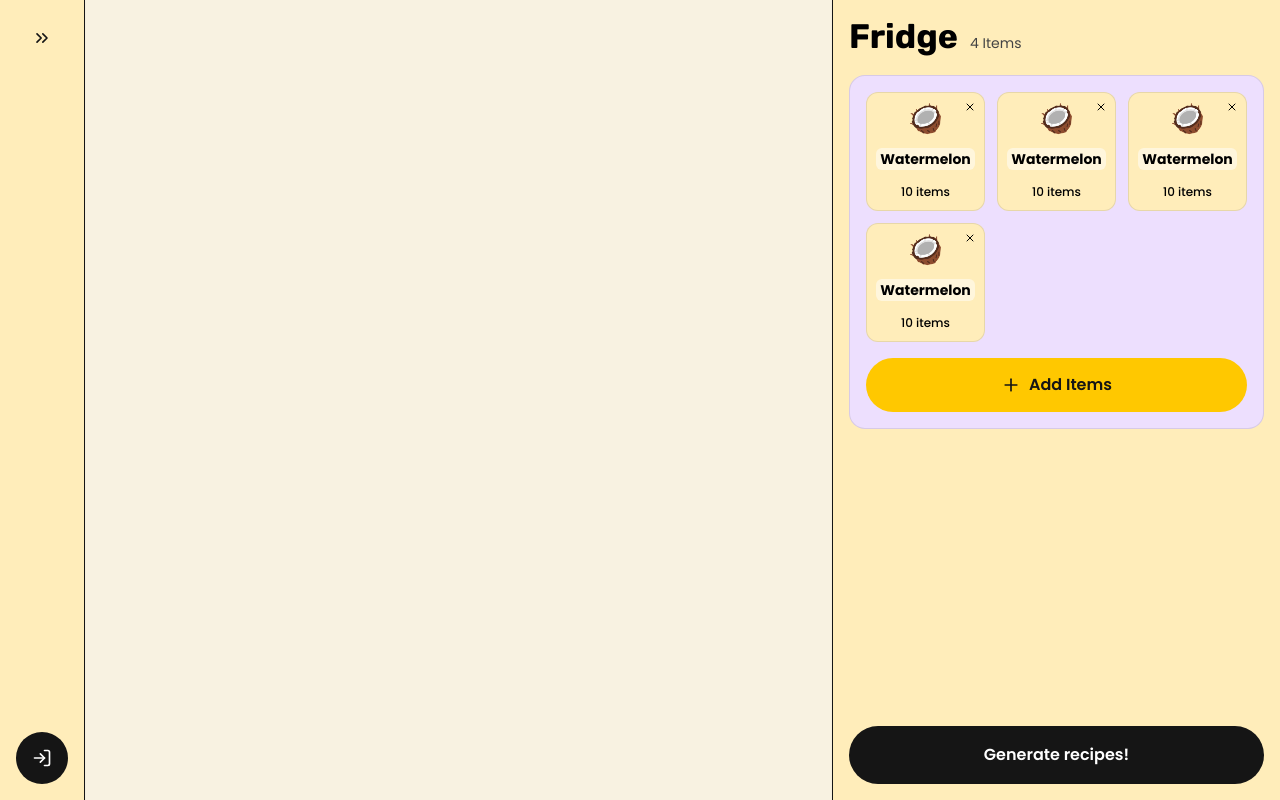
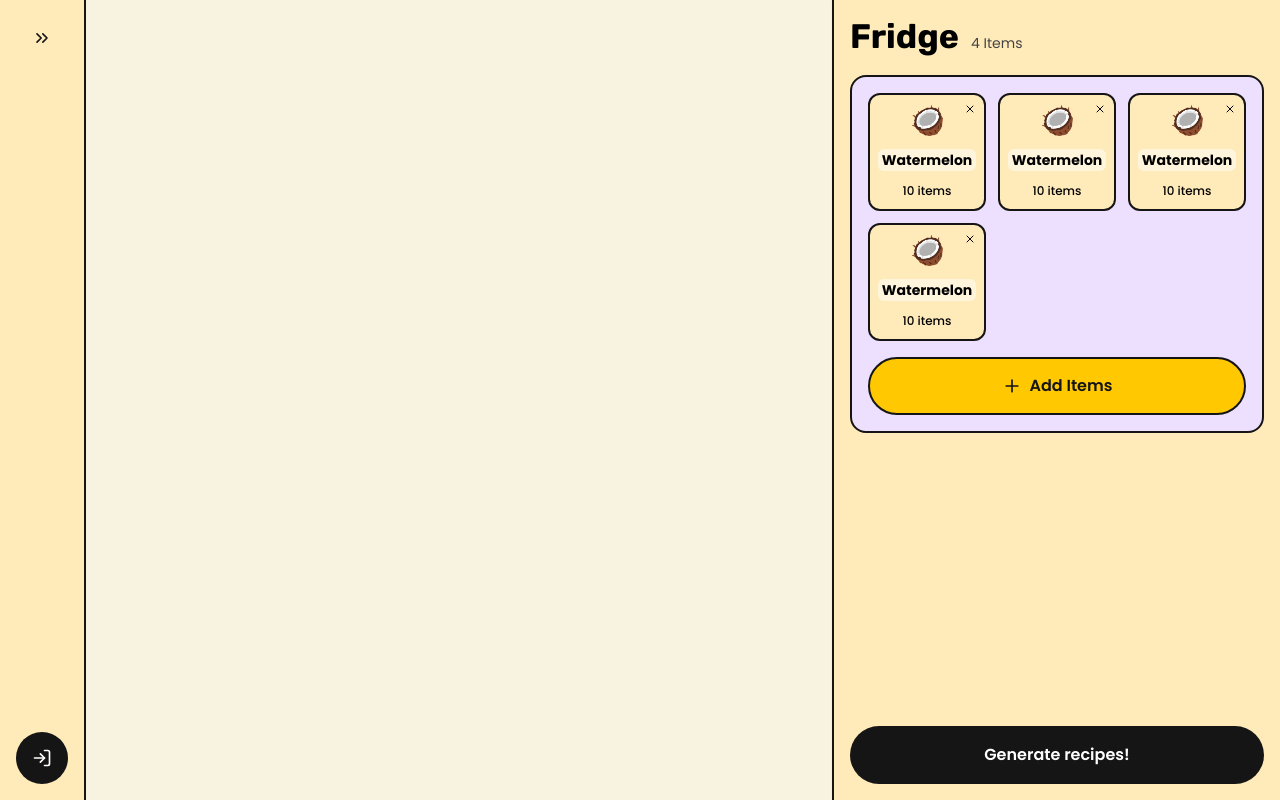
Before and after one commit to Flanner-app/flanner-nextjs-frontend, a Next.js app: page / in a window 1280 px wide. Built offline with nearby package versions, Linux system fonts and the light colour scheme.

Commit message:
feat: change design by adding more borders

```diff
--- a/src/components/groceries/Fridge.tsx
+++ b/src/components/groceries/Fridge.tsx
@@ -56,7 +56,7 @@ const Fridge = ({ itemList }: { itemList: FridgeItemType[] }) => {
       </div>
       <div
         className={clsx(
-          'relative flex flex-col gap-4 rounded-2xl border border-black-regular/10 p-4',
+          'relative flex flex-col gap-4 rounded-2xl border-2 border-black-regular p-4',
           'bg-tones-lavender bg-cover bg-top',
           { 'min-h-80': items.length === 0 },
         )}
--- a/src/components/groceries/FridgeItem.tsx
+++ b/src/components/groceries/FridgeItem.tsx
@@ -46,10 +46,10 @@ const FridgeItem = ({
     <>
       <div
         className={clsx(
-          'w-fit rounded-xl border border-black-regular/10 bg-yellow-dark p-3',
+          'w-fit rounded-xl border-2 border-black-regular bg-yellow-dark p-3',
           'flex aspect-square w-full flex-col items-center justify-between gap-2',
           'relative cursor-pointer text-center leading-none transition-colors',
-          'hover:border-black-regular/25 hover:bg-tones-coral',
+          'hover:bg-tones-rose',
         )}
         onClick={() => setIsModalOpen(true)}
       >
--- a/src/components/groceries/FridgeSidebar.tsx
+++ b/src/components/groceries/FridgeSidebar.tsx
@@ -37,7 +37,7 @@ const FridgeSidebar = () => {
   return (
     <div
       className={clsx(
-        'h-full border-l border-black-regular p-4 shadow-sm',
+        'h-full border-l-2 border-black-regular p-4 shadow-sm',
         'flex w-full flex-col justify-between gap-4 bg-yellow-dark lg:max-w-md',
         'md:max-w-80',
       )}
--- a/src/components/shared/Button.tsx
+++ b/src/components/shared/Button.tsx
@@ -12,11 +12,14 @@ type ButtonProps = {
 const getClasses = (appearence: ButtonProps['appearence']) => {
   switch (appearence) {
     case 'yellow':
-      return 'bg-yellow-regular text-black-regular hover:bg-yellow-hover'
+      return [
+        'bg-yellow-regular text-black-regular hover:bg-yellow-hover',
+        'border-2 border-black-regular',
+      ]
     case 'outline':
       return [
-        'bg-transparent border border-black-regular text-black-default',
-        'hover:bg-black-hover hover:text-white active:bg-black-regular',
+        'bg-transparent border-2 border-black-regular text-black-default',
+        'hover:bg-black-hover hover:border-black-hover hover:text-white active:bg-black-regular',
         'active:text-white',
       ]
     case 'black':
--- a/src/components/shared/Sidebar.tsx
+++ b/src/components/shared/Sidebar.tsx
@@ -14,7 +14,7 @@ const Sidebar = () => {
   return (
     <div
       className={clsx(
-        'h-full border-r border-black-regular p-4 shadow-sm',
+        'h-full border-r-2 border-black-regular p-4 shadow-sm',
         'flex flex-col justify-between bg-yellow-dark',
         isOpen ? 'w-64' : 'w-auto',
       )}
@@ -64,7 +64,7 @@ const Sidebar = () => {
           You can login using any of these
         </span>
         <div className="mx-auto flex flex-col gap-2 sm:flex-row">
-          <Button size="M" appearence="black" className="w-full">
+          <Button size="S" appearence="yellow" className="w-full">
             <Image
               alt=""
               height={24}
@@ -73,11 +73,11 @@ const Sidebar = () => {
             />
             Google
           </Button>
-          <Button size="M" appearence="black" className="w-full">
+          <Button size="S" appearence="yellow" className="w-full">
             <Facebook size={24} />
             Facebook
           </Button>
-          <Button size="M" appearence="black" className="w-full">
+          <Button size="S" appearence="yellow" className="w-full">
             <Twitter size={24} />
             Twitter
           </Button>
--- a/tailwind.config.js
+++ b/tailwind.config.js
@@ -13,7 +13,7 @@ module.exports = {
         light: '#F8F2E1',
         regular: '#FFC800',
         hover: '#FFDE66',
-        dark: '#FFEDBA',
+        dark: '#FFEAB9',
       },
       black: {
         default: '#000000',
@@ -27,7 +27,7 @@ module.exports = {
       tones: {
         yellow: '#FDFCDC',
         coral: '#FFE4D3',
-        rose: '#FFDADA',
+        rose: '#FED3DC',
         lavender: '#EDDFFE',
         babyBlue: '#A6E2E3',
         powderBlue: '#D0E2DC',
```
Also changed, not shown: public/images/icons/google.svg.
